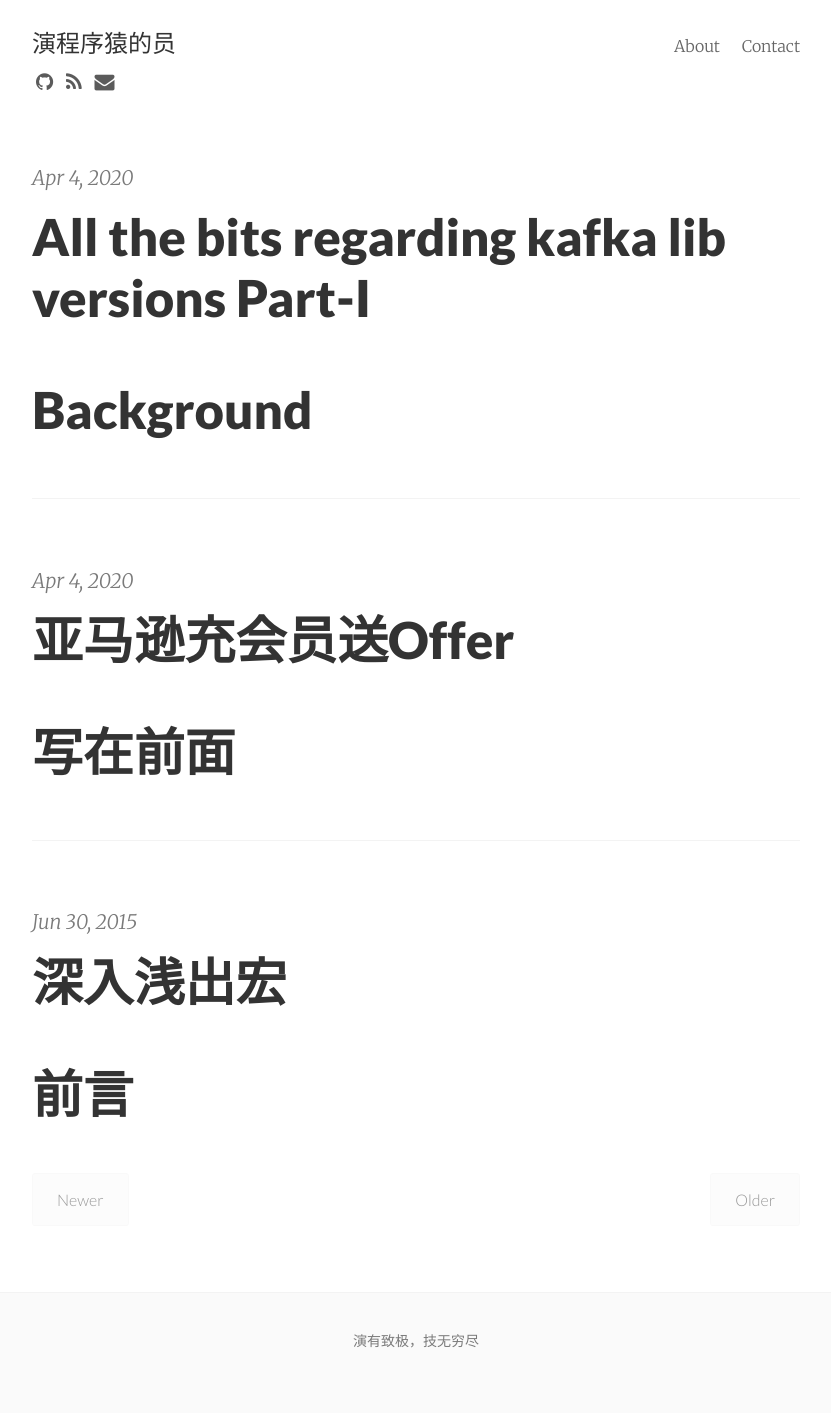
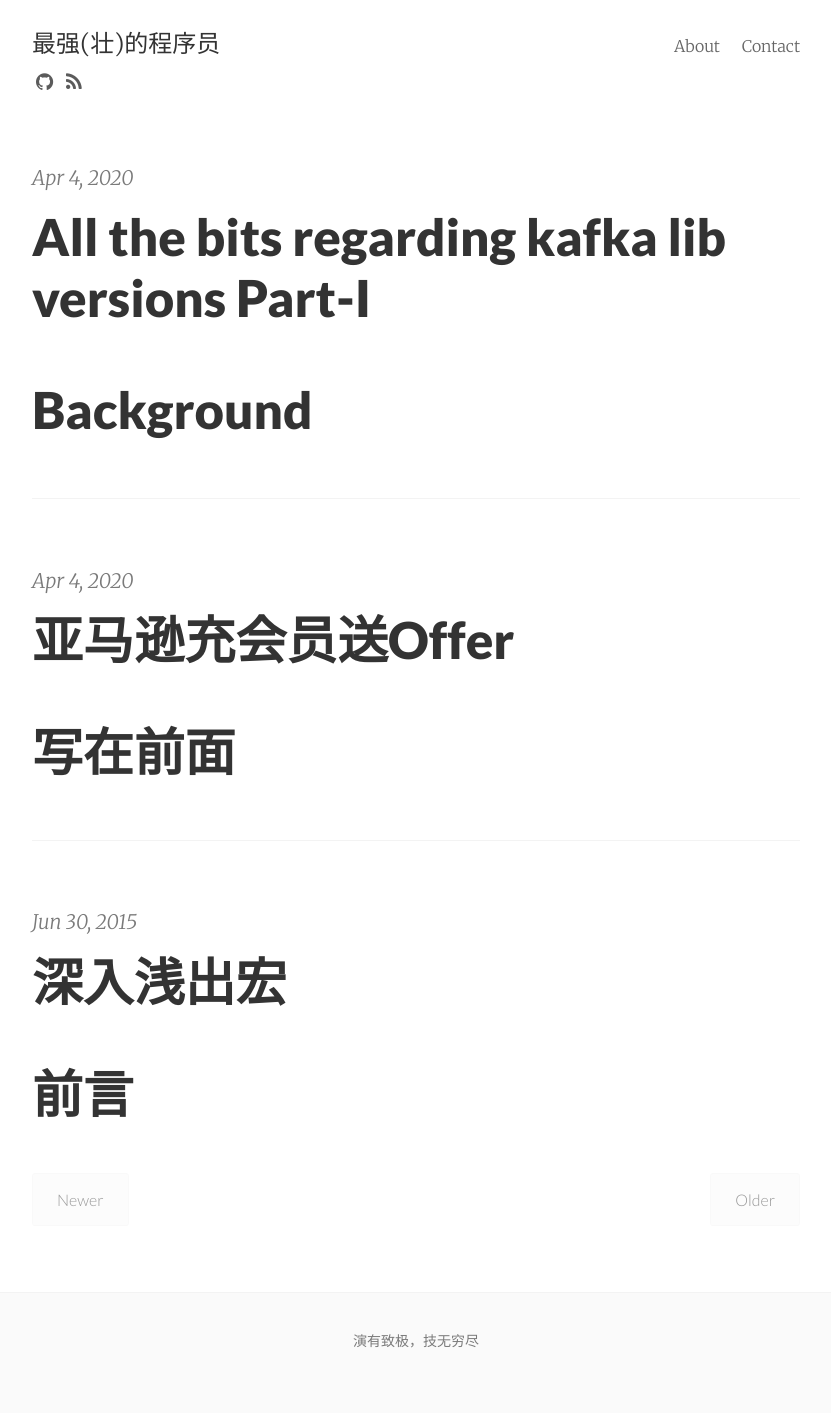
Before and after one commit to zacyang/zacyang.github.io, a Jekyll site: the page built from index.html, in a window 1280 px wide. Shown: the whole page, without its empty margins (224-1055 px from the left). Built offline with Jekyll 4.4.1, drawn with Linux system fonts in a browser that asks for light colours; nearby versions of some CDN libraries; the list of posts is cut into pages by our own code.

Commit message:
update config

```diff
--- a/_config.yml
+++ b/_config.yml
@@ -2,12 +2,12 @@
 gems: [jekyll-paginate]
 
 # Site settings
-title:       "演程序猿的员"
-email:       yangmeansyoung@gmail.com
+title:       "最强(壮)的程序员"
+email:
 author:      Yang Yang
 description: "演有致极，技无穷尽"
 baseurl:     ""
-url:         "http://zacyang.github.io/"
+url:         "https://www.yangyang.ninja/"
 
 # Google analytics
 google_analytics: "UA-64709665-1"
```
